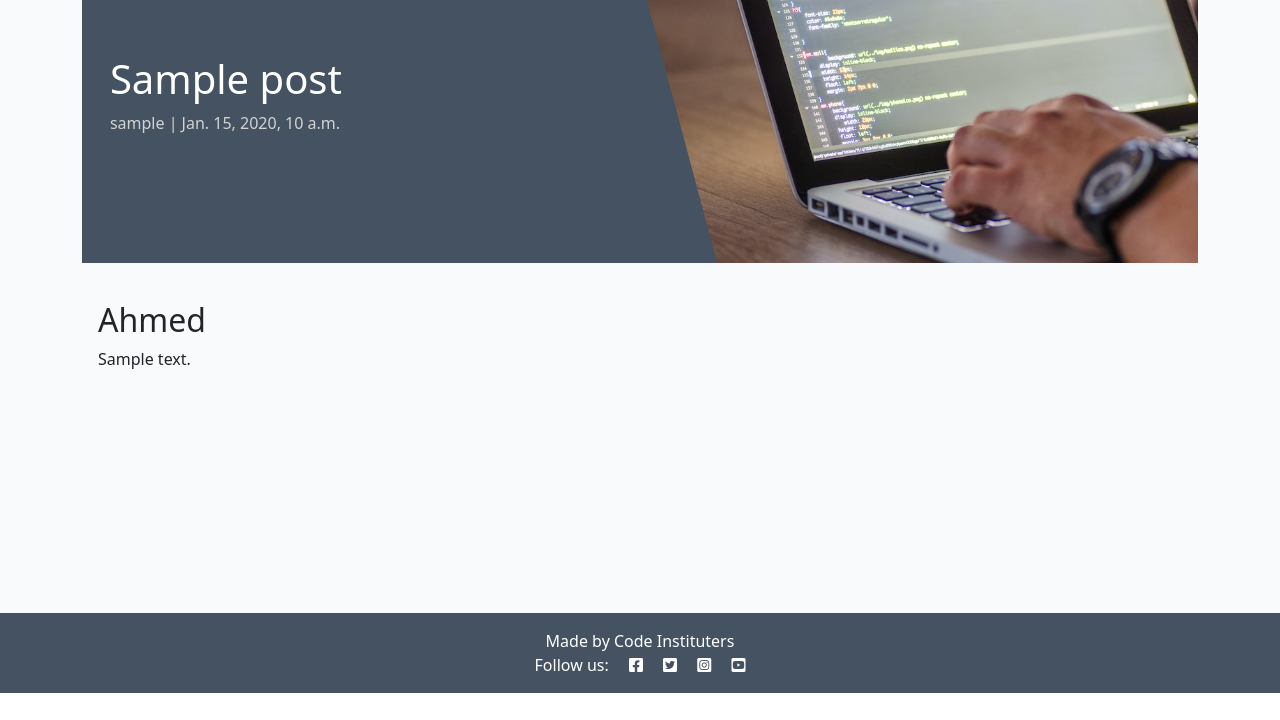
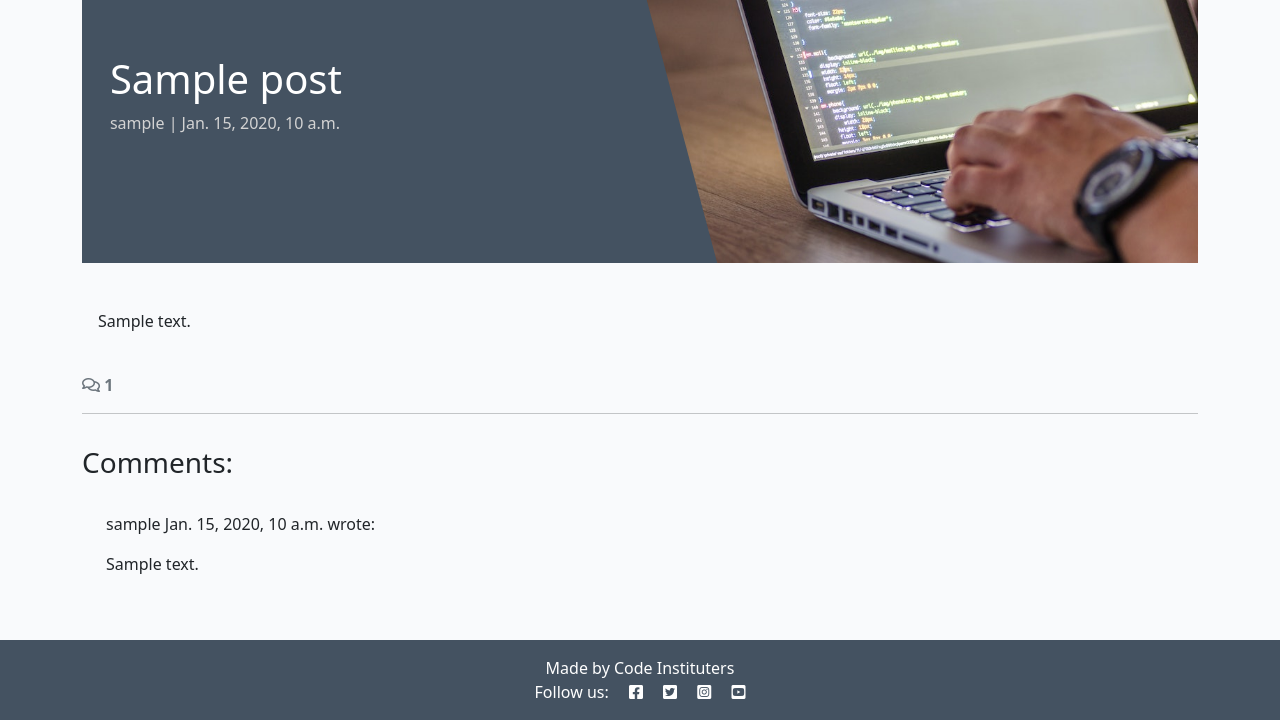
Before and after one commit to ahmedghamad/django-blog, a Django app: a page that uses blog/templates/blog/post_detail.html in a window 1280 px wide. Shown: the part 107-827 px from the top of the page. Before the commit the page ends 800 px from the top, so only its background shows below. Run offline with Django 4.2, Linux system fonts and the light colour scheme; tables that the repository leaves empty hold one stand-in row (values such as "Sample post").

Commit message:
Added the comments feature

```diff
--- a/blog/templates/blog/post_detail.html
+++ b/blog/templates/blog/post_detail.html
@@ -27,9 +27,51 @@
                 <p class="card-text">
                     {{ post.content | safe }}
                 </p>
-            </div>
+
+    </div>
+    </div>
+  </div>
+  <!-- Displaying count of comments -->
+  <div class="row">
+    <div class="col-12">
+      <strong class="text-secondary">
+        <i class="far fa-comments"></i> {{ comment_count }}
+      </strong>
+    </div>
+    <div class="col-12">
+      <hr>
+    </div>
+  </div>
+  <!-- Displaying Comments -->
+  <div class="row">
+    <div class="col-md-8 card mb-4  mt-3 ">
+      <h3>Comments:</h3>
+      <div class="card-body">
+        <!-- We want a for loop inside the empty control tags
+          to iterate through each comment in comments -->
+        {% for comment in comments %}
+        <div class="p-2 comments
+          {% if not comment.approved and comment.author == user %}
+          faded{% elif not comment.approved %} d-none{% endif %}">
+          <p class="font-weight-bold">
+            {{ comment.author }}
+            <span class="font-weight-normal">
+              {{ comment.created_on }}
+            </span> wrote:
+          </p>
+          <div id="comment{{ comment.id }}">
+            {{ comment.body | linebreaks }}
+          </div>
+          {% if not comment.approved and comment.author == user %}
+          <p class="approval">
+            This comment is awaiting approval
+          </p>
+          {% endif %}
         </div>
+        <!-- Our for loop ends here -->
+        {% endfor %}
+      </div>
     </div>
+  </div>
 </div>
-
 {% endblock content %}
--- a/blog/views.py
+++ b/blog/views.py
@@ -28,10 +28,15 @@ def post_detail(request, slug):
 
     queryset = Post.objects.filter(status=1)
     post = get_object_or_404(queryset, slug=slug)
+    comments = post.comments.all().order_by("-created_on")
+    comment_count = post.comments.filter(approved=True).count()
 
     return render(
         request,
         "blog/post_detail.html",
-        {"post": post,
-        "coder": "Ahmed"},
+        {
+            "post": post,
+            "comments": comments,
+            "comment_count": comment_count,
+        },
     )
--- a/codestar/settings.py
+++ b/codestar/settings.py
@@ -28,7 +28,7 @@ TEMPLATES_DIR = os.path.join(BASE_DIR, 'templates')
 SECRET_KEY = os.environ.get("SECRET_KEY")
 
 # SECURITY WARNING: don't run with debug turned on in production!
-DEBUG = False
+DEBUG = True
 
 ALLOWED_HOSTS = ['127.0.0.1','.herokuapp.com']
 
```
